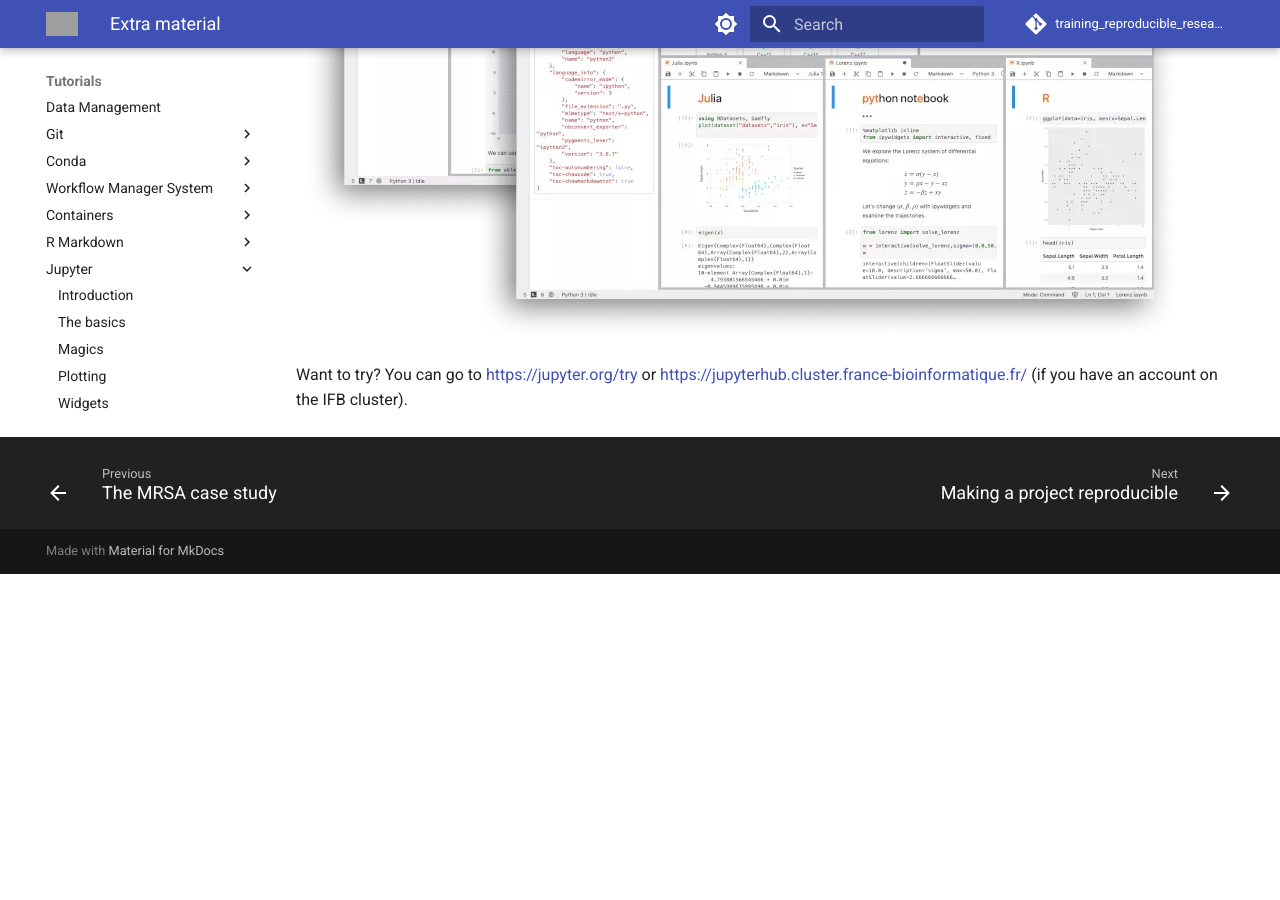
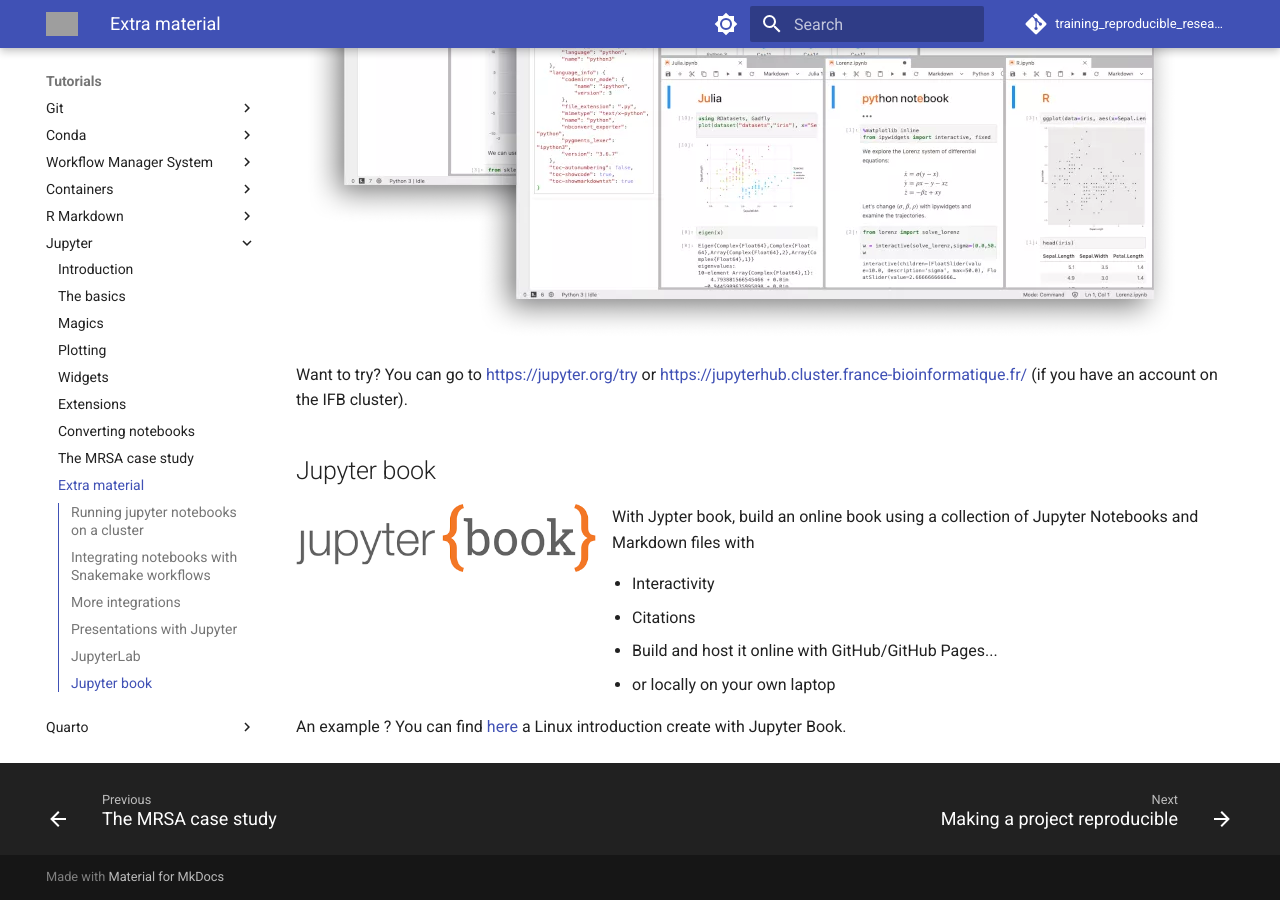
Before and after one commit to SouthGreenPlatform/training_reproducible_research, an MkDocs documentation site: the page built from docs/pages/jupyter/jupyter-9-extra-material.md, in a window 1280 px wide and 900 px high, scrolled down 6142 px. Built offline with MkDocs 1.6.1 and Material for MkDocs 9.7.7, drawn with Linux system fonts in a browser that asks for light colours; comment, search, counter and statistics services are not loaded; before the commit the page ends 6716 px from its top, so only the background shows below that; grey boxes are pictures that could not be loaded.

Commit message:
Add new content in Jupyter sessions

```diff
--- a/docs/pages/jupyter/jupyter-9-extra-material.md
+++ b/docs/pages/jupyter/jupyter-9-extra-material.md
@@ -285,3 +285,16 @@
 ![image](../images/jupyter_labpreview.webp)
 
 Want to try? You can go to [https://jupyter.org/try](https://jupyter.org/try) or [https://jupyterhub.cluster.france-bioinformatique.fr/](https://jupyterhub.cluster.france-bioinformatique.fr/) (if you have an account on the IFB cluster).
+
+## Jupyter book
+
+![Jupyter Book](../images/jupyter_jupyter_book.png){ align=left width=300 }
+
+With Jypter book, build an online book using a collection of Jupyter Notebooks and Markdown files with
+
+- Interactivity
+- Citations
+- Build and host it online with GitHub/GitHub Pages...
+- or locally on your own laptop
+
+An example ? You can find [here](https://ifb-elixirfr.github.io/LinuxEBAII/00_home.html) a Linux introduction create with Jupyter Book.
--- a/mkdocs.yml
+++ b/mkdocs.yml
@@ -62,6 +62,9 @@
   - pymdownx.tabbed
   - attr_list
   - md_in_html
+  - pymdownx.emoji:
+      emoji_index: !!python/name:materialx.emoji.twemoji
+      emoji_generator: !!python/name:materialx.emoji.to_svg
   - tables
   - toc:
       permalink: '#'
```
Also changed, not shown: docs/pages/jupyter/jupyter-1-introduction.md (+35 -1 lines), docs/pages/jupyter/images/jupyter_first_notebook.jpg (added), docs/pages/jupyter/images/jupyter_jupyter_book.png (added).
